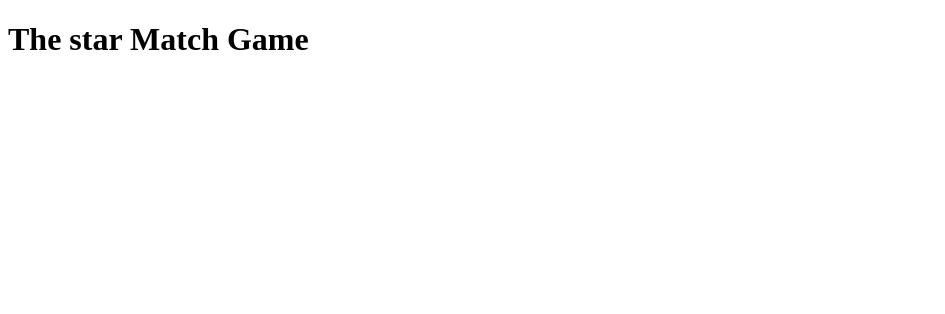
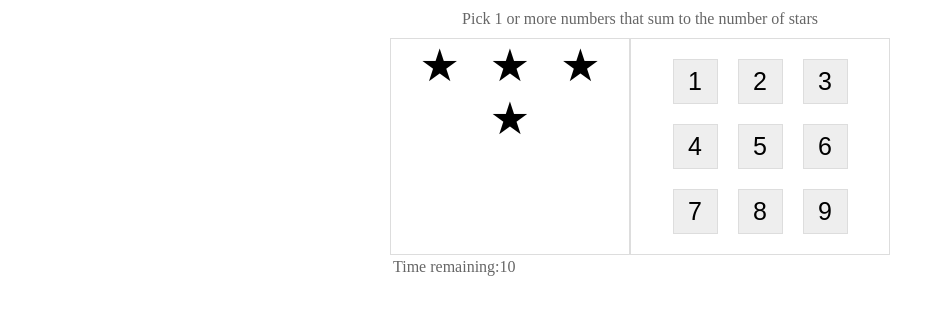
Before and after one commit to Wanhenri/praticandoReact, a React (Create React App) app in the folder frontend/: page / in a window 1280 px wide. Shown: the top 314 px of the page, without its empty margins (0-945 px from the left). Built offline with nearby package versions, Linux system fonts and the light colour scheme.

Commit message:
[feat](frontend):Extracting Components for Reusability and Readability

```diff
--- a/frontend/src/App.js
+++ b/frontend/src/App.js
@@ -1,15 +1,79 @@
-import React from 'react';
+import React, { useState } from 'react';
 import './styles.css'
-import axios from 'axios';
 
-class App extends React.Component {
-  render(){
-    return (
-      <div>
-        <h1>The star Match Game</h1>
-      </div>
-    );
-  }
-}
+const StarsDisplay = props => (
+  <>
+    {utils.range(1, props.count).map(starId =>
+      <div key={starId} className="star" />
+    )}
+  </>
+);
+
+const PlayNumber = props => (
+  <button  className="number" onClick={()=> console.log('Num', props.number)}>
+    {props.number}
+  </button>
+)
+
+const App = () => {
+ const [stars, setStars] = useState(utils.random(1, 9));
+   return (
+     <div className="game">
+       <div className="help">
+         Pick 1 or more numbers that sum to the number of stars
+       </div>
+       <div className="body">
+         <div className="left">
+           <StarsDisplay count={stars} />
+         </div >
+           <div className="right">
+             {utils.range(1,9).map(number =>
+               <PlayNumber key={number} number={number} />
+             )}
+         </div>
+       </div>
+       <div className="timer">Time remaining:10</div>
+     </div>
+   );
+ }
+
+
+// Color Theme
+const colors = {
+  available: 'lightgray',
+  used: 'lightgreen',
+  wrong: 'lightcoral',
+  candidate: 'deepskyblue',
+};
+
+// Math science
+const utils = {
+  // Sum an array
+  sum: arr => arr.reduce((acc, curr) => acc + curr, 0),
+
+  // create an array of numbers between min and max (edges included)
+  range: (min, max) => Array.from({ length: max - min + 1 }, (_, i) => min + i),
+
+  // pick a random number between min and max (edges included)
+  random: (min, max) => min + Math.floor(Math.random() * (max - min + 1)),
+
+  // Given an array of numbers and a max...
+  // Pick a random sum (< max) from the set of all available sums in arr
+  randomSumIn: (arr, max) => {
+    const sets = [[]];
+    const sums = [];
+    for (let i = 0; i < arr.length; i++) {
+      for (let j = 0, len = sets.length; j < len; j++) {
+        const candidateSet = sets[j].concat(arr[i]);
+        const candidateSum = utils.sum(candidateSet);
+        if (candidateSum <= max) {
+          sets.push(candidateSet);
+          sums.push(candidateSum);
+        }
+      }
+    }
+    return sums[utils.random(0, sums.length - 1)];
+  },
+};
 
 export default App;
--- a/frontend/src/styles.css
+++ b/frontend/src/styles.css
@@ -1,32 +1,63 @@
-/* Nerdy secret: You can use "less" below! Don't tell anybody... */
-
-.github-profile {
-  margin: 1rem;
-}
-.github-profile img {
-  width: 75px;
-}
-.github-profile .info {
-  display: inline-block;
-  margin-left: 12px;
-}
-.github-profile .name {
-	font-size: 1.25rem;
-  font-weight: bold;
+.game {
+  max-width: 500px;
+  margin: 0 auto;
 }
 
-
-form {
-	border: thin solid #ddd;
-  background-color: #fbfbfb;
-  padding: 2rem;
-  margin-bottom: 2rem;
+.body {
   display: flex;
-  justify-content: center;
 }
 
-.header {
+.help {
+  color: #666;
+  margin: 10px;
   text-align: center;
-  font-size: 1.5rem;
-  margin-bottom: 1rem;
 }
+
+.left {
+  text-align: center;
+  width: 50%;
+  border: thin solid #ddd;
+}
+
+.right {
+  text-align: center;
+  padding: 10px;
+  width: 50%;
+  border: thin solid #ddd;
+}
+
+.star {
+	display: inline-block;
+  margin: 0 15px;
+}
+
+.star:after {
+  content: "\2605";
+  font-size: 45px;
+}
+
+.number {
+  background-color: #eee;
+  border: thin solid #ddd;
+  width: 45px;
+  height: 45px;
+  margin: 10px;
+  font-size: 25px;
+}
+
+.number:focus, .number:active {
+  outline: none;
+  border: thin solid #ddd;
+}
+
+.timer {
+	color: #666;
+  margin-top: 3px;
+  margin-left: 3px;
+}
+
+.game-done .message {
+  font-size: 250%;
+  font-weight: bold;
+  margin: 15px;
+}
```
